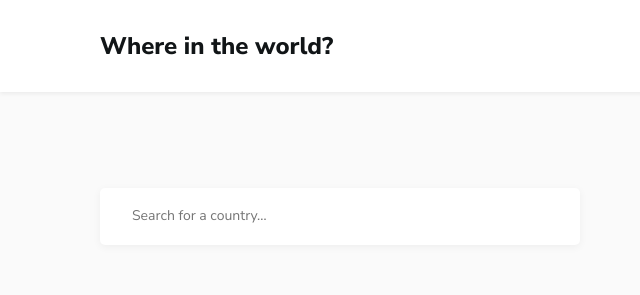
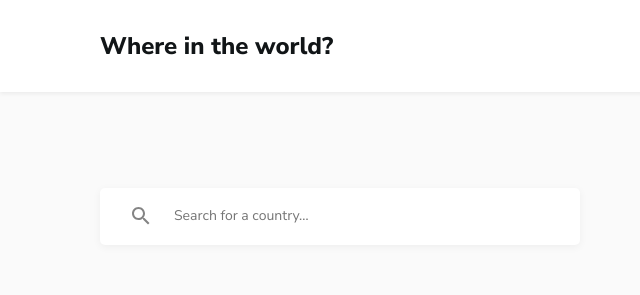
Before and after one commit to suyarkhonuzb/Countries, a plain HTML site: page index.html in a window 1280 px wide. Shown: the top 295 px of the page, 0-640 px from the left. Drawn offline with Linux system fonts and the light colour scheme.

Commit message:
Add search icon

```diff
--- a/css/styles.css
+++ b/css/styles.css
@@ -131,9 +131,23 @@ a{
     margin-bottom: 48px;
 }
 
+.form-search-field{
+    position: relative;
+}
+
+.search-icon{
+    position: absolute;
+    top: 19px;
+    left: 32px;
+    width: 18px;
+    height: 18px;
+    pointer-events: none;
+    color: var(--text-color);
+}
+
 .form-search-input {
     min-width: 480px;
-    padding: 18px 32px;
+    padding: 18px 74px;
     font-size: 14px;
     line-height: 1.44;
     font-weight: 400;
--- a/index.html
+++ b/index.html
@@ -35,6 +35,7 @@
             <section class="filters">
                 <form class="form" action="https://echo.htmlacademy.ru" method="post">
                     <div class="form-search-field">
+                        <img class="search-icon" src="img/search.svg" width="18" height="18">
                         <input class="form-search-input" type="search" placeholder="Search for a country…" aria-label="Search for a country…" required>
                     </div>
                     <select class="form-select" name="select-countries">
```
Also changed, not shown: photo_2023-09-11_07-30-22.jpg (added), photo_2023-09-11_07-30-30.jpg (added), 2 other files.
